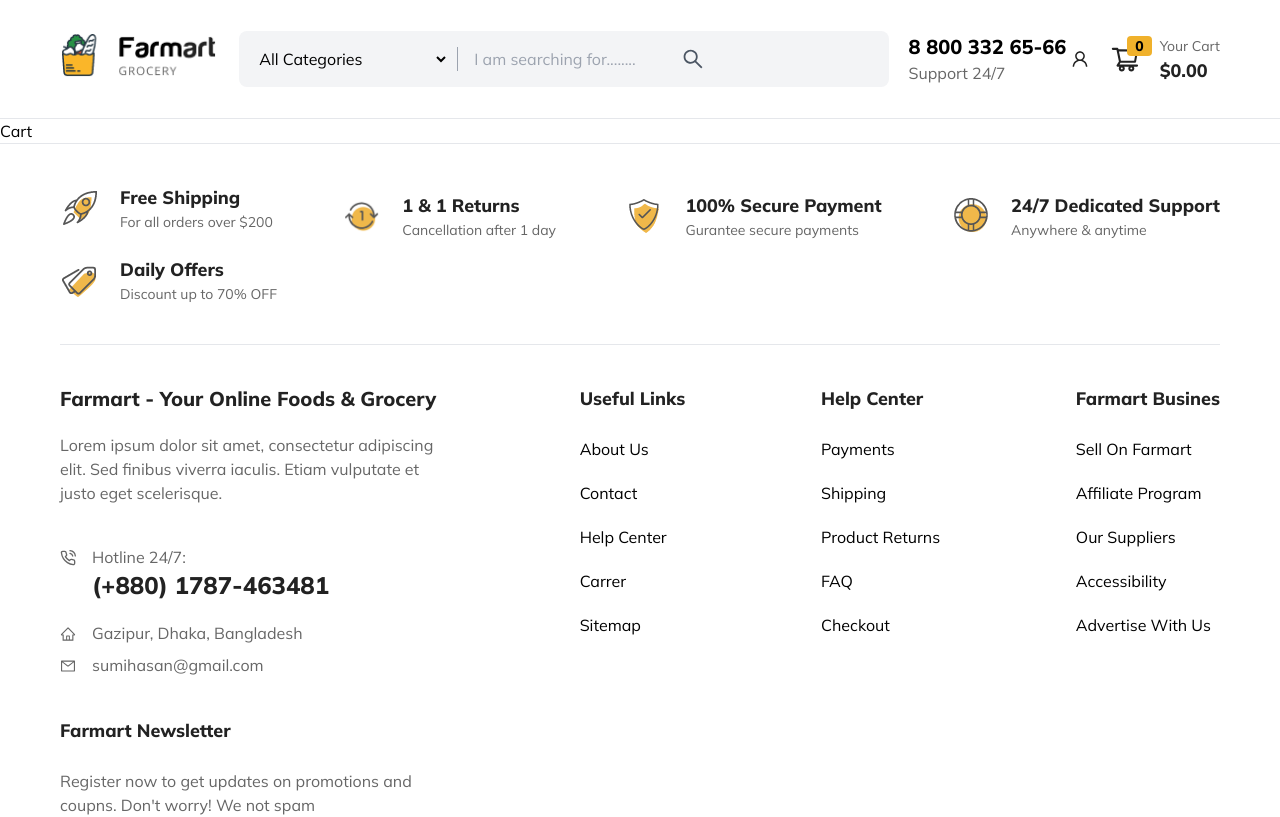
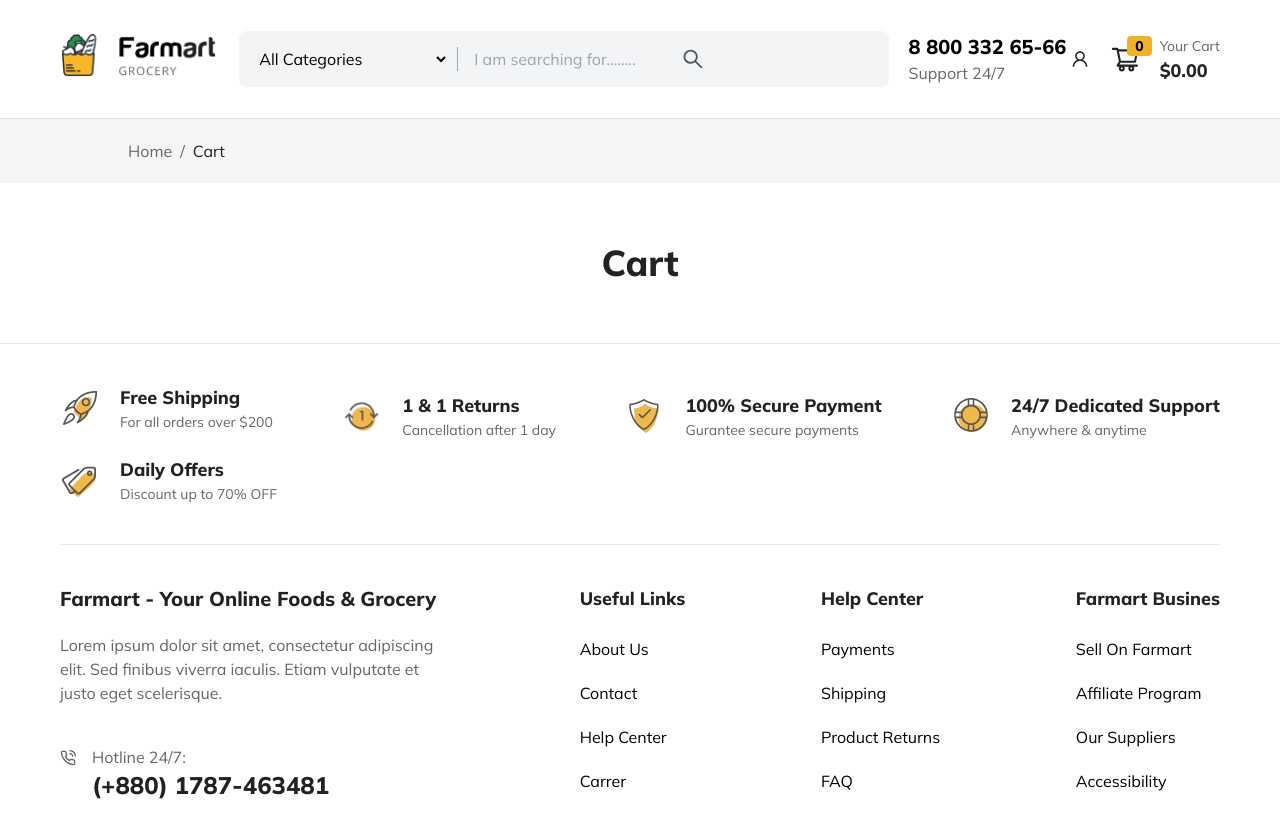
Before and after one commit to SumiHasan086/Farmart-Grocery-Next.js, a Next.js app: page /cart in a window 1280 px wide. Shown: the top 817 px of the page. Built offline with nearby package versions, Linux system fonts and the light colour scheme.

Commit message:
Breadcrumb

```diff
--- a/app/components/Home/BlogCard.js
+++ b/app/components/Home/BlogCard.js
@@ -14,7 +14,7 @@
             <div className="">
                 <div className="text-grayColor">
                     By <a href="/" className="text-title underline font-bold mr-1">sumihasan</a>
-                    in <span className="text-green font-bold mr-1">{category}</span>
+                    in <span className="text-green-500 font-bold mr-1">{category}</span>
                     on 30th Sep 2022
                 </div>
             </div>
--- a/app/components/Product/ProductDetails.js
+++ b/app/components/Product/ProductDetails.js
@@ -1,4 +1,5 @@
 import React from 'react'
+import Breadcrumb from '../shared/Breadcrumb'
 import FooterCard from '../shared/FooterCard'
 import Quantity from '../shared/Quantity'
 
@@ -12,16 +13,8 @@
                             <img src="https://i0.wp.com/demo4.drfuri.com/farmart2/wp-content/uploads/sites/11/2020/02/05_11a.jpg?fit=800%2C800&ssl=1" />
                         </div>
                         <div className="lg:w-2/5 w-full lg:px-10 pl-0">
-                            <div className="text-grayColor mb-5">
-                                <a href="/">Home</a>
-                                <span className="mx-2">/</span>
-                                <a href="/">Shop</a>
-                                <span className="mx-2">/</span>
-                                <a href="/">Fruits</a>
-                                <span className="mx-2">/</span>
-                                <span className="text-title">Bar S - Classic Bun Length Franks</span>
-                            </div>
-                            <h4 className="md:text-3xl text-base  font-bold mb-2 text-primary ">MartFury</h4>
+                            <Breadcrumb />
+                            <h4 className="md:text-3xl text-base  font-bold mb-2 mt-5 text-primary ">MartFury</h4>
                             <h1 className="text-title md:text-3xl text-xl font-semibold mb-5">Bar S - Classic Bun Length Franks</h1>
                             <span className="text-grayColor text-xs">⭐⭐⭐⭐⭐(1 customer review )</span>
 
--- /dev/null
+++ b/app/components/shared/Breadcrumb.js
@@ -0,0 +1,60 @@
+import Link from 'next/link'
+import { useRouter } from 'next/router';
+import React, { useEffect, useState } from 'react'
+
+const Breadcrumb = ( ) => {
+
+  const router = useRouter();
+  const [items,setItems]=useState([]);
+
+
+  const generateBreadcrumbs = () => {
+    // Remove any query parameters, as those aren't included in breadcrumbs
+    const asPathWithoutQuery = router.asPath.split("?")[0];
+
+    // Break down the path between "/"s, removing empty entities
+    // Ex:"/my/nested/path" --> ["my", "nested", "path"]
+    const asPathNestedRoutes = asPathWithoutQuery.split("/")
+                                                 .filter(v => v.length > 0);
+
+    // Iterate over the list of nested route parts and build
+    // a "crumb" object for each one.
+    const crumbList = asPathNestedRoutes.map((subpath, idx) => {
+      // We can get the partial nested route for the crumb
+      // by joining together the path parts up to this point.
+      const href = "/" + asPathNestedRoutes.slice(0, idx + 1).join("/");
+      // The title will just be the route string for now
+      const label = subpath;
+      return { href, label };
+    })
+
+    // Add in a default "Home" crumb for the top-level
+    return [{ href: "/", label: "Home" }, ...crumbList];
+  }
+
+  useEffect(()=>{
+    setItems(generateBreadcrumbs());
+  },[router])
+
+  return (
+    <div className="text-grayColor">
+      {items.map((item,index)=>(
+        <span className="capitalize" key={index}>
+          {items.length - 1 !== index ?(
+            <>
+             <Link href={item.href}>
+              <a href={item.href}>{item.label}</a>
+            </Link>
+            <span className="mx-2">/</span>
+            </>
+          ):(
+            <span className="text-title">{item.label}</span>
+          )}
+        </span>
+      ))}
+
+    </div>
+  )
+}
+
+export default Breadcrumb
--- a/pages/cart.js
+++ b/pages/cart.js
@@ -1,8 +1,21 @@
 import React from 'react'
+import Breadcrumb from '../app/components/shared/Breadcrumb'
 
 const Cart = () => {
   return (
-    <div>Cart</div>
+    <main>
+      {/* Bredcum */}
+      <div className="py-5 bg-[#f5f5f5]">
+        <div className=" mx-auto max-w-5xl">
+          <Breadcrumb />
+        </div>
+      </div>
+      <div className="p-5">
+        <div className=" mx-auto max-w-5xl mt-10">
+           <h1 className="text-4xl text-title text-center font-bold mb-10">Cart</h1>
+        </div>
+      </div>
+    </main>
   )
 }
 
--- a/pages/products/[slug].js
+++ b/pages/products/[slug].js
@@ -1,8 +1,11 @@
 import React from 'react'
+import Breadcrumb from '../../app/components/shared/Breadcrumb'
 
 const SingleProduct = () => {
   return (
-    <div>SingleProduct</div>
+    <div>
+      <Breadcrumb />
+    </div>
   )
 }
 
```
